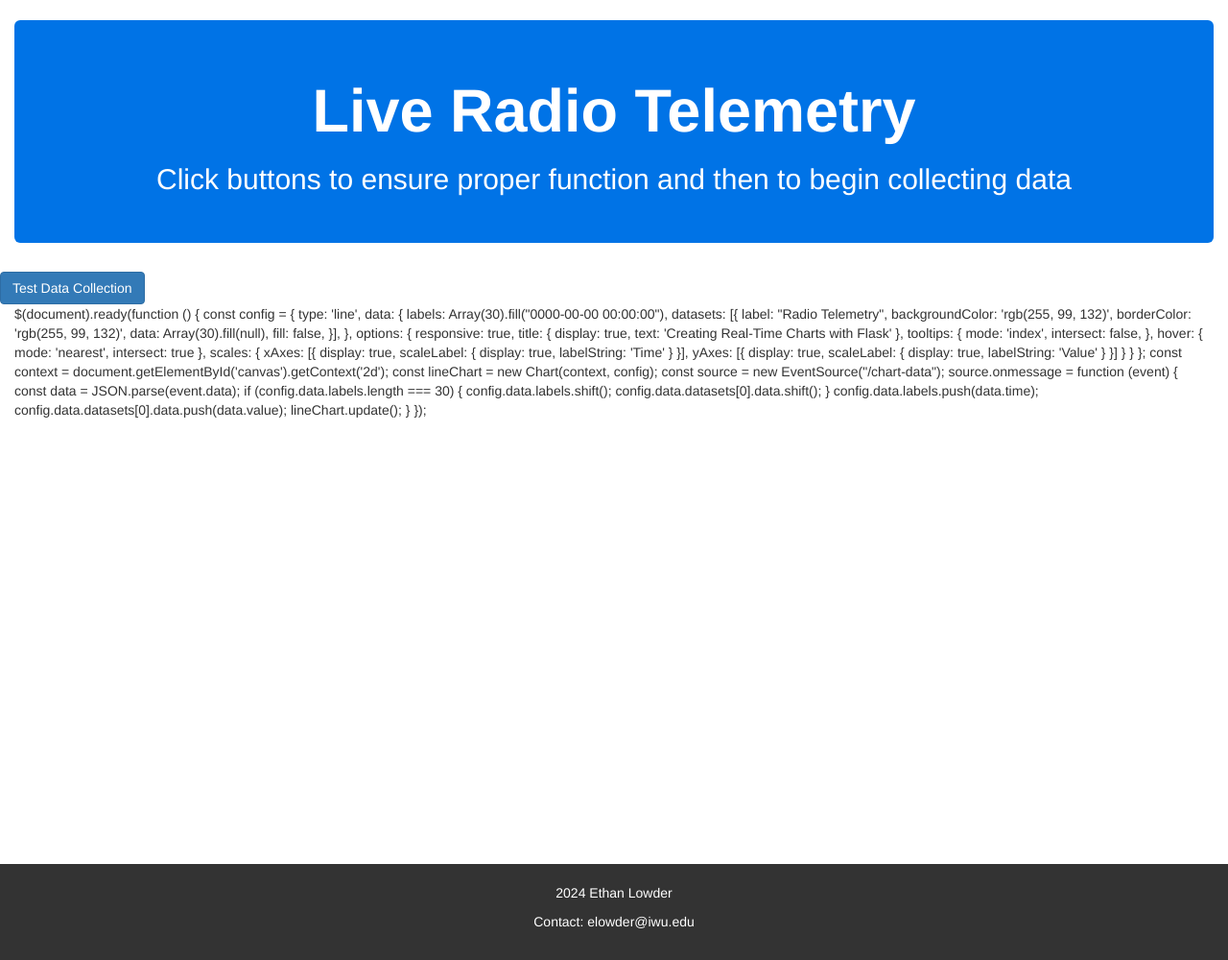
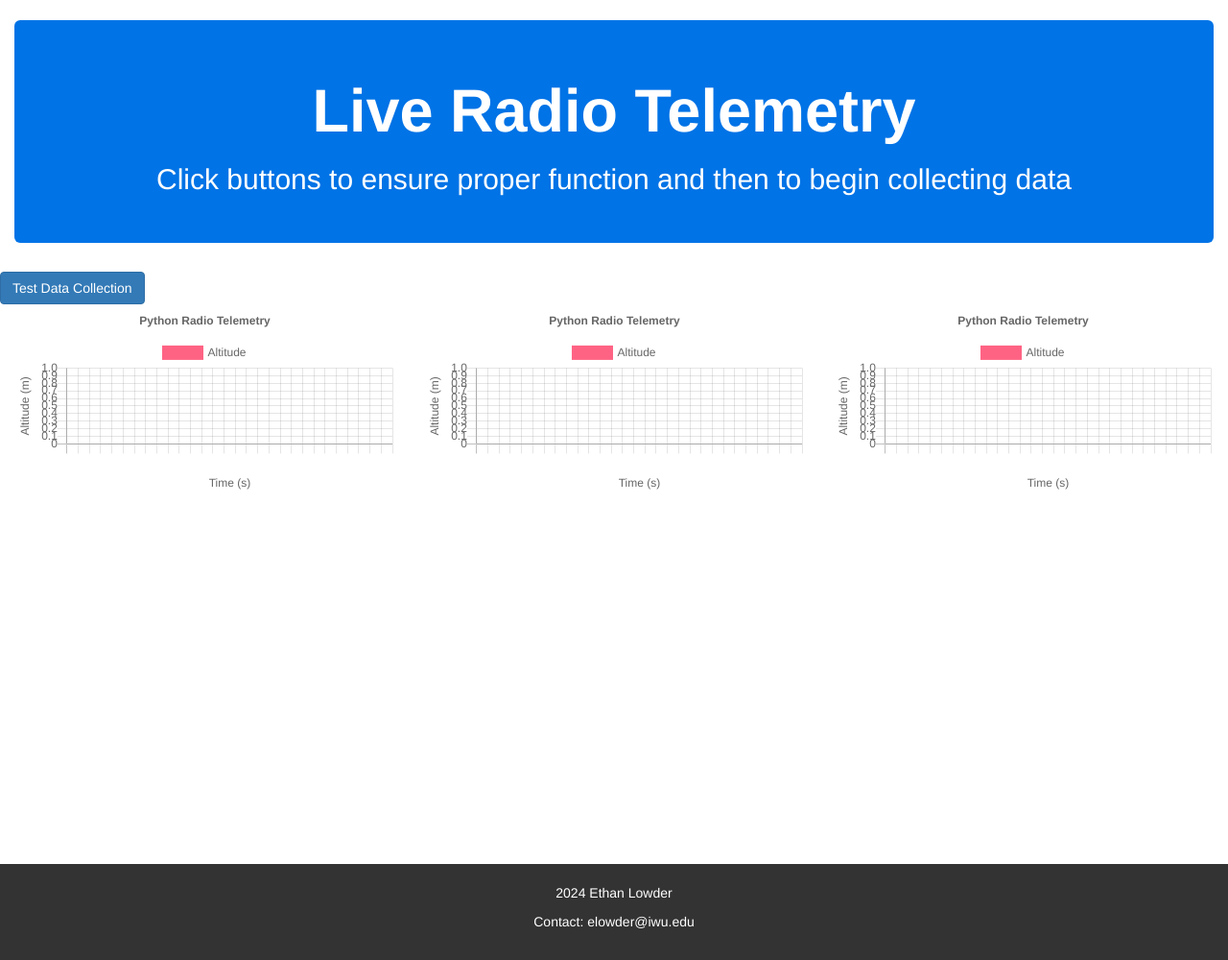
Before and after one commit to elowder4/Radio_Telemetry, a Flask app: page / in a window 1280 px wide. Shown: the whole page at 96% size. Run offline with Flask 3, Linux system fonts and the light colour scheme; data that the repository does not hold is empty; some libraries are stand-ins or nearby versions.

Commit message:
three distinct graphs working

```diff
--- a/app.py
+++ b/app.py
@@ -71,23 +71,27 @@ def close_db(error):
 
 def get_data():
     """Docstring Here"""
-
+    count = 0
     if request.headers.getlist("X-Forwarded-For"):
         client_ip = request.headers.getlist("X-Forwarded-For")[0]
     else:
         client_ip = request.remote_addr or ""
 
     try:
+        if count == 0:
+            t0 = time.perf_counter()
+            count += 1
+
         logger.info("Client %s connected", client_ip)
         while True:
             json_data = json.dumps(
                 {
-                    "time": datetime.now().strftime("%Y-%m-%d %H:%M:%S"),
-                    "value": random.random() * 100,
+                    "time": round(time.perf_counter() - t0, 1),
+                    "value": [random.random() * 100, random.random() * 100, random.random() * 100],
                 }
             )
             yield f"data:{json_data}\n\n"
-            time.sleep(1)
+            time.sleep(2)
     except GeneratorExit:
         logger.info("Client %s disconnected", client_ip)
 
@@ -95,19 +99,19 @@ def get_data():
 @app.route('/', methods=['GET', 'POST'])
 def index():
     """Renders the main page."""
-
+    '''
     if request.form.get('device_tested'):
         flash('Device Successfully Tested')
         return render_template('index.html', device_tested=True)
     elif request.form.get('take_data'):
         return render_template('index.html', take_data=True)
-    else:
-        return render_template('index.html')
+    else:'''
+    return render_template('index.html')
 
 
 @app.route("/chart-data")
 def chart_data() -> Response:
-    response = Response(stream_with_context(generate_random_data()), mimetype="text/event-stream")
+    response = Response(stream_with_context(get_data()), mimetype="text/event-stream")
     response.headers["Cache-Control"] = "no-cache"
     response.headers["X-Accel-Buffering"] = "no"
     return response
--- a/templates/index.html
+++ b/templates/index.html
@@ -4,6 +4,17 @@
     <link rel="stylesheet" href="https://cdnjs.cloudflare.com/ajax/libs/Chart.js/2.9.4/Chart.min.css"
           integrity="sha512-/zs32ZEJh+/EO2N1b0PEdoA10JkdC3zJ8L5FTiQu82LR9S/rOQNfQN7U59U9BC12swNeRAz3HSzIL2vpp4fv3w=="
           crossorigin="anonymous" referrerpolicy="no-referrer"/>
+    <script src="https://cdnjs.cloudflare.com/ajax/libs/jquery/3.6.0/jquery.min.js"
+        integrity="sha512-894YE6QWD5I59HgZOGReFYm4dnWc1Qt5NtvYSaNcOP+u1T9qYdvdihz0PPSiiqn/+/3e7Jo4EaG7TubfWGUrMQ=="
+        crossorigin="anonymous" referrerpolicy="no-referrer"></script>
+    <!--suppress JSUnresolvedLibraryURL -->
+    <script src="https://cdnjs.cloudflare.com/ajax/libs/twitter-bootstrap/4.6.1/js/bootstrap.bundle.min.js"
+            integrity="sha512-mULnawDVcCnsk9a4aG1QLZZ6rcce/jSzEGqUkeOLy0b6q0+T6syHrxlsAGH7ZVoqC93Pd0lBqd6WguPWih7VHA=="
+            crossorigin="anonymous" referrerpolicy="no-referrer"></script>
+    <!--suppress JSUnresolvedLibraryURL -->
+    <script src="https://cdnjs.cloudflare.com/ajax/libs/Chart.js/2.9.4/Chart.min.js"
+            integrity="sha512-d9xgZrVZpmmQlfonhQUvTR7lMPtO7NkZMkA0ABN3PHCbKA5nqylQ/yWlFAyY6hYgdF1Qh6nYiuADWwKB4C2WSw=="
+            crossorigin="anonymous" referrerpolicy="no-referrer"></script>
 {% endblock %}
 
 {% block title %}Radio Telemetry{% endblock %}
@@ -37,31 +48,44 @@
             </div>
         {% endif %}
     </div>
-    {% if take_data == true %}
     <div class="row">
-            <div class="col-4">
+        <div class="col-md-4">
             <div class="card">
                 <div class="card-body">
-                        <canvas id="canvas"></canvas>
+                    <canvas id="canvas0"></canvas>
                 </div>
             </div>
         </div>
-            <div class="col-4">
-
-            </div>
-            <div class="col-4">
-
+        <div class="col-md-4">
+            <div class="card">
+                <div class="card-body">
+                    <canvas id="canvas1"></canvas>
                 </div>
             </div>
-    {% endif %}
-    {% block script %}
+        </div>
+        <div class="col-md-4">
+            <div class="card">
+                <div class="card-body">
+                    <canvas id="canvas2"></canvas>
+                </div>
+            </div>
+        </div>
+    </div>
+    <script>
         $(document).ready(function () {
-            const config = {
+            let contextList = [];
+            let lineChartList = [];
+            let configList = [];
+
+            const elemList = document.querySelectorAll('canvas');
+
+            for (let i = 0; i < elemList.length; i++) {
+                let config = {
                     type: 'line',
                     data: {
-                    labels: Array(30).fill("0000-00-00 00:00:00"),
+                        labels: Array(30).fill(""),
                         datasets: [{
-                        label: "Radio Telemetry",
+                            label: "Altitude",
                             backgroundColor: 'rgb(255, 99, 132)',
                             borderColor: 'rgb(255, 99, 132)',
                             data: Array(30).fill(null),
@@ -70,52 +94,55 @@
                     },
                     options: {
                         responsive: true,
-                    title: {
-                        display: true,
-                        text: 'Creating Real-Time Charts with Flask'
-                    },
-                    tooltips: {
-                        mode: 'index',
-                        intersect: false,
-                    },
-                    hover: {
-                        mode: 'nearest',
-                        intersect: true
-                    },
+                        title: {display: true, text: 'Python Radio Telemetry'},
+                        tooltips: {enabled: false},
+                        hover: {mode: null},
                         scales: {
                             xAxes: [{
                                 display: true,
                                 scaleLabel: {
                                     display: true,
-                                labelString: 'Time'
+                                    labelString: 'Time (s)'
                                 }
                             }],
                             yAxes: [{
                                 display: true,
                                 scaleLabel: {
                                     display: true,
-                                labelString: 'Value'
+                                    labelString: 'Altitude (m)'
                                 }
                             }]
                         }
                     }
                 };
+                configList.push(config);
+            }
 
-            const context = document.getElementById('canvas').getContext('2d');
-            const lineChart = new Chart(context, config);
+            elemList.forEach((elem, index) => {
+                let context = elem.getContext('2d');
+                contextList.push(context);
+                lineChartList.push(new Chart(context, configList[index]));
+            });
+
             const source = new EventSource("/chart-data");
 
             source.onmessage = function (event) {
                 const data = JSON.parse(event.data);
-                if (config.data.labels.length === 30) {
-                    config.data.labels.shift();
-                    config.data.datasets[0].data.shift();
+
+                for (let i = 0; i < elemList.length; i++) {
+                    if (configList[i].data.labels.length === 30) {
+                    configList[i].data.labels.shift();
+                    configList[i].data.datasets[0].data.shift();
                     }
-                config.data.labels.push(data.time);
-                config.data.datasets[0].data.push(data.value);
-                lineChart.update();
+
+                    configList[i].data.labels.push(data.time);
+                    configList[i].data.datasets[0].data.push(data.value[i]);
+                    lineChartList[i].update();
                 }
+            };
         });
-    {% endblock %}
+    </script>
+
+
 
 {% endblock %}
--- a/templates/layout.html
+++ b/templates/layout.html
@@ -3,7 +3,6 @@
     <head>
         <meta name="viewport" content="width=device-width, initial-scale=1" charset="utf-8">
         <link rel="stylesheet" href="https://maxcdn.bootstrapcdn.com/bootstrap/3.4.1/css/bootstrap.min.css">
-        <script src="https://maxcdn.bootstrapcdn.com/bootstrap/3.4.1/js/bootstrap.min.js"></script>
         {% block import %}{% endblock %}
         <title>{% block title %}{% endblock %}</title>
         <style>
@@ -45,8 +44,7 @@
                 </footer>
             </div>
         </div>
-        <script>
-            {% block script %}{% endblock %}
-        </script>
+        <script src="https://maxcdn.bootstrapcdn.com/bootstrap/3.4.1/js/bootstrap.min.js"></script>
+        <script src="https://code.jquery.com/jquery-1.12.4.min.js" integrity="sha384-nvAa0+6Qg9clwYCGGPpDQLVpLNn0fRaROjHqs13t4Ggj3Ez50XnGQqc/r8MhnRDZ" crossorigin="anonymous"></script>
     </body>
 </html>
```
Lines whose indentation alone changed are shown as unchanged.
